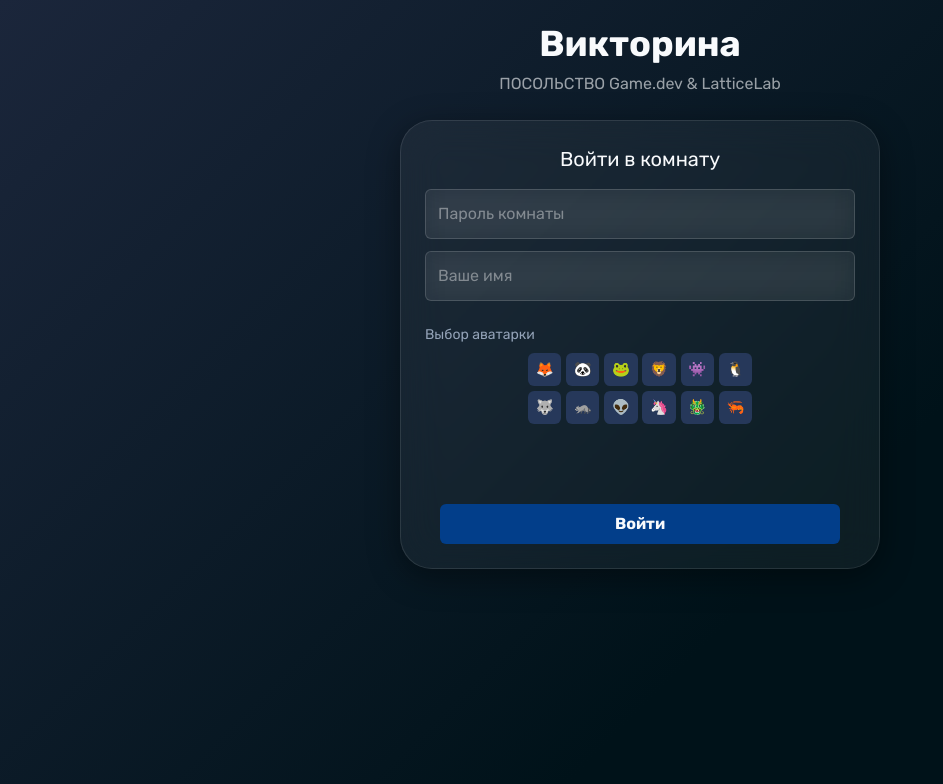
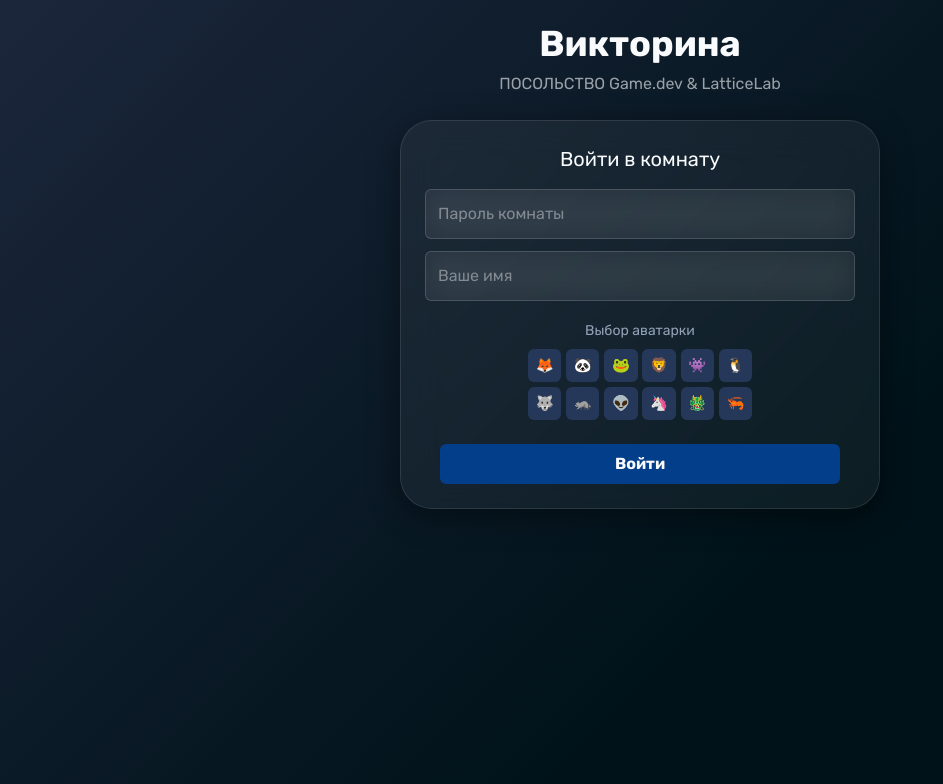
Before and after one commit to KLeyman-228/QuizWeb, a Django app: page / in a window 1280 px wide. Shown: the top 784 px of the page, without its empty margins (0-943 px from the left). Run offline with Django 5.2, Linux system fonts and the light colour scheme; some libraries are stand-ins or nearby versions.

Commit message:
style fix -11

```diff
--- a/templates/index.html
+++ b/templates/index.html
@@ -10,8 +10,8 @@
     <h2 class="text-xl mb-4 text-center">Войти в комнату</h2>
     <input id="code" placeholder="Пароль комнаты" class="input">
     <input id="name" placeholder="Ваше имя" class="input">
-    <p class="text-sm text-muted" style="margin-top: 1.5rem; margin-bottom: 0.5rem;">Выбор аватарки</p>
-    <div class="avatar-row" style="margin-top: 0.5rem;">
+    <p class="text-sm text-muted text-center" style="margin-top: 1.25rem; margin-bottom: 0.5rem;">Выбор аватарки</p>
+    <div class="avatar-row">
         <button class="avatar-btn" data-avatar="🦊">🦊</button>
         <button class="avatar-btn" data-avatar="🐼">🐼</button>
         <button class="avatar-btn" data-avatar="🐸">🐸</button>
@@ -25,7 +25,7 @@
         <button class="avatar-btn" data-avatar="🐲">🐲</button>
         <button class="avatar-btn" data-avatar="🦐">🦐</button>
     </div>
-    <div class="text-center" style="margin-top: 5rem;">
+    <div class="text-center" style="margin-top: 1.5rem;">
         <button id="join-btn" class="btn btn-sm btn-primary">Войти</button>
     </div>
 </div>
```
